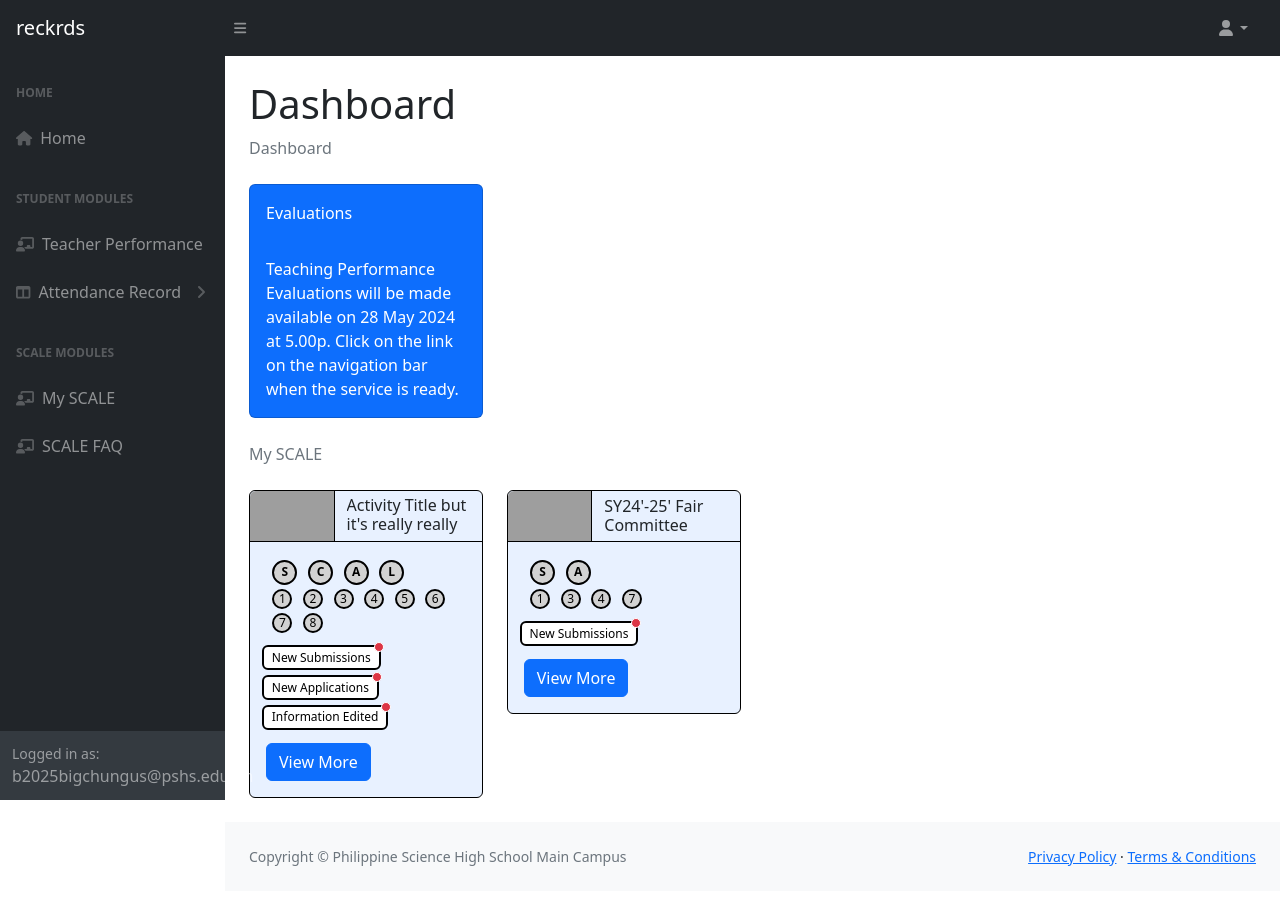
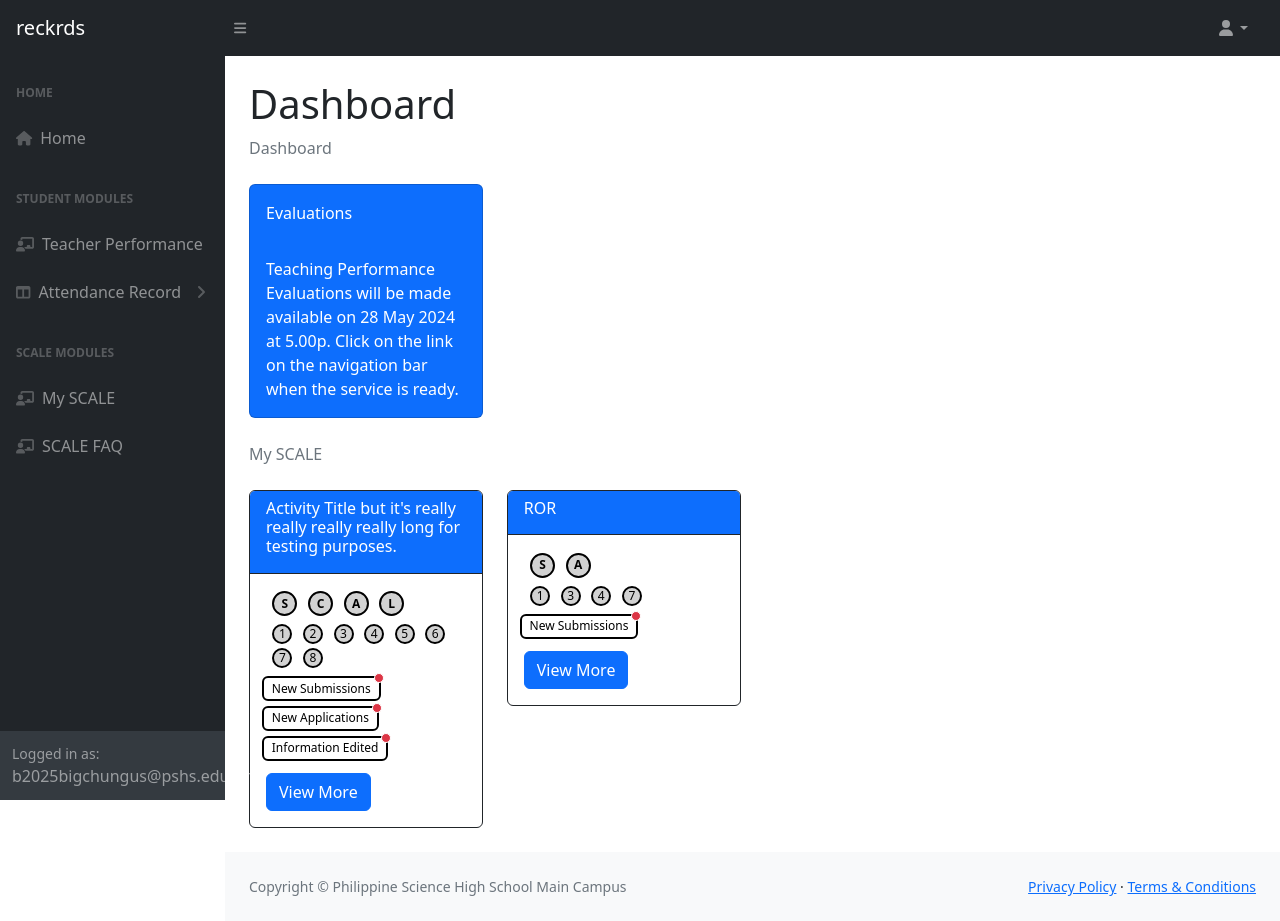
Before and after one commit to Adam-Lanuza/Scale_Website, a PHP site: page /home.php in a window 1280 px wide. Before the commit the page ends 866 px from the top, so only its background shows below. Run offline with PHP 8.4, Linux system fonts and the light colour scheme; some libraries are stand-ins or nearby versions; grey boxes are pictures that could not be loaded.

Commit message:
Update home.php

```diff
--- a/home.php
+++ b/home.php
@@ -12,7 +12,6 @@
 		<link href="https://cdn.jsdelivr.net/npm/simple-datatables@7.1.2/dist/style.min.css" rel="stylesheet" />
 		<link href="/scaleSite/css/styles.css" rel="stylesheet" />
 		<link href="/scaleSite/css/scaleStyle.css" rel="stylesheet"/>
-		<link href="/scaleSite/css/homeStyle.css" rel="stylesheet" />
 		<script src="https://use.fontawesome.com/releases/v6.3.0/js/all.js" crossorigin="anonymous"></script>
 	</head>
 	<body class="sb-nav-fixed">
@@ -112,31 +111,26 @@
 
 						<div class="row">
 							<div class="col-xl-3 col-lg-4 col-md-6">
-								<div class="card mb-4 scaleActivityCard">
-									<div class="row scaleActivityHeader">
-										<div class="col col-5 scaleActivityImageBox">
-											<img src="https://variety.com/wp-content/uploads/2021/07/Rick-Astley-Never-Gonna-Give-You-Up.png" class="img-fluid" alt="">
-										</div>
-										<div class="col col-7">
-											<h6 class="card-title align-middle">Activity Title but it's really really really really long for testing purposes</h6>
-										</div>
+								<div class="card mb-4 border-dark">
+									<div class="card-header bg-primary border-dark">
+										<h6 class="card-title align-middle text-white">Activity Title but it's really really really really long for testing purposes.</h6>
 									</div>
 									<div class="card-body">
-										<div class="scaleActivityStrands">
+										<div class="mb-1">
 											<span class="badge activityStrandBadge scaleService">S</span>
 											<span class="badge activityStrandBadge scaleCreativity">C</span>
 											<span class="badge activityStrandBadge scaleAction">A</span>
 											<span class="badge activityStrandBadge scaleLeadership">L</span>
 										</div>
-										<div class="scaleActivityLOs">
-											<span class="badge activityLOBadge scaleLO1">1</span>
-											<span class="badge activityLOBadge scaleLO2">2</span>
-											<span class="badge activityLOBadge scaleLO3">3</span>
-											<span class="badge activityLOBadge scaleLO4">4</span>
-											<span class="badge activityLOBadge scaleLO5">5</span>
-											<span class="badge activityLOBadge scaleLO6">6</span>
-											<span class="badge activityLOBadge scaleLO7">7</span>
-											<span class="badge activityLOBadge scaleLO8">8</span>
+										<div class="mb-2">
+											<span class="badge activityLOBadge scaleLO1" style="height: 20px; width: 20px;">1</span>
+											<span class="badge activityLOBadge scaleLO2" style="height: 20px; width: 20px;">2</span>
+											<span class="badge activityLOBadge scaleLO3" style="height: 20px; width: 20px;">3</span>
+											<span class="badge activityLOBadge scaleLO4" style="height: 20px; width: 20px;">4</span>
+											<span class="badge activityLOBadge scaleLO5" style="height: 20px; width: 20px;">5</span>
+											<span class="badge activityLOBadge scaleLO6" style="height: 20px; width: 20px;">6</span>
+											<span class="badge activityLOBadge scaleLO7" style="height: 20px; width: 20px;">7</span>
+											<span class="badge activityLOBadge scaleLO8" style="height: 20px; width: 20px;">8</span>
 										</div>
 										<div class="row mb-2">
 											<span class="badge activityNotification">
@@ -158,25 +152,20 @@
 							</div>
 
 							<div class="col-xl-3 col-lg-4 col-md-6">
-								<div class="card mb-4 scaleActivityCard">
-									<div class="row scaleActivityHeader">
-										<div class="col col-5 scaleActivityImageBox">
-											<img src="https://cdn.britannica.com/84/124784-004-DB09EEB5/Amusement-rides-Indiana-State-Fair-Ind-Indianapolis.jpg" class="img-fluid" alt="">
-										</div>
-										<div class="col col-7">
-											<h6 class="card-title align-middle">SY24'-25' Fair Committee</h6>
-										</div>
+								<div class="card mb-4 scaleActivityCard border-dark">
+									<div class="card-header bg-primary border-dark">
+										<h6 class="card-title align-middle text-white">ROR</h6>
 									</div>
 									<div class="card-body">
-										<div class="scaleActivityStrands">
+										<div class="mb-1">
 											<span class="badge activityStrandBadge scaleService">S</span>
 											<span class="badge activityStrandBadge scaleAction">A</span>
 										</div>
-										<div class="scaleActivityLOs">
-											<span class="badge activityLOBadge scaleLO1">1</span>
-											<span class="badge activityLOBadge scaleLO3">3</span>
-											<span class="badge activityLOBadge scaleLO4">4</span>
-											<span class="badge activityLOBadge scaleLO7">7</span>
+										<div class="mb-2">
+											<span class="badge activityLOBadge scaleLO1" style="height: 20px; width: 20px;">1</span>
+											<span class="badge activityLOBadge scaleLO3" style="height: 20px; width: 20px;">3</span>
+											<span class="badge activityLOBadge scaleLO4" style="height: 20px; width: 20px;">4</span>
+											<span class="badge activityLOBadge scaleLO7" style="height: 20px; width: 20px;">7</span>
 										</div>
 										<div class="row mb-2">
 											<span class="badge activityNotification">
```
